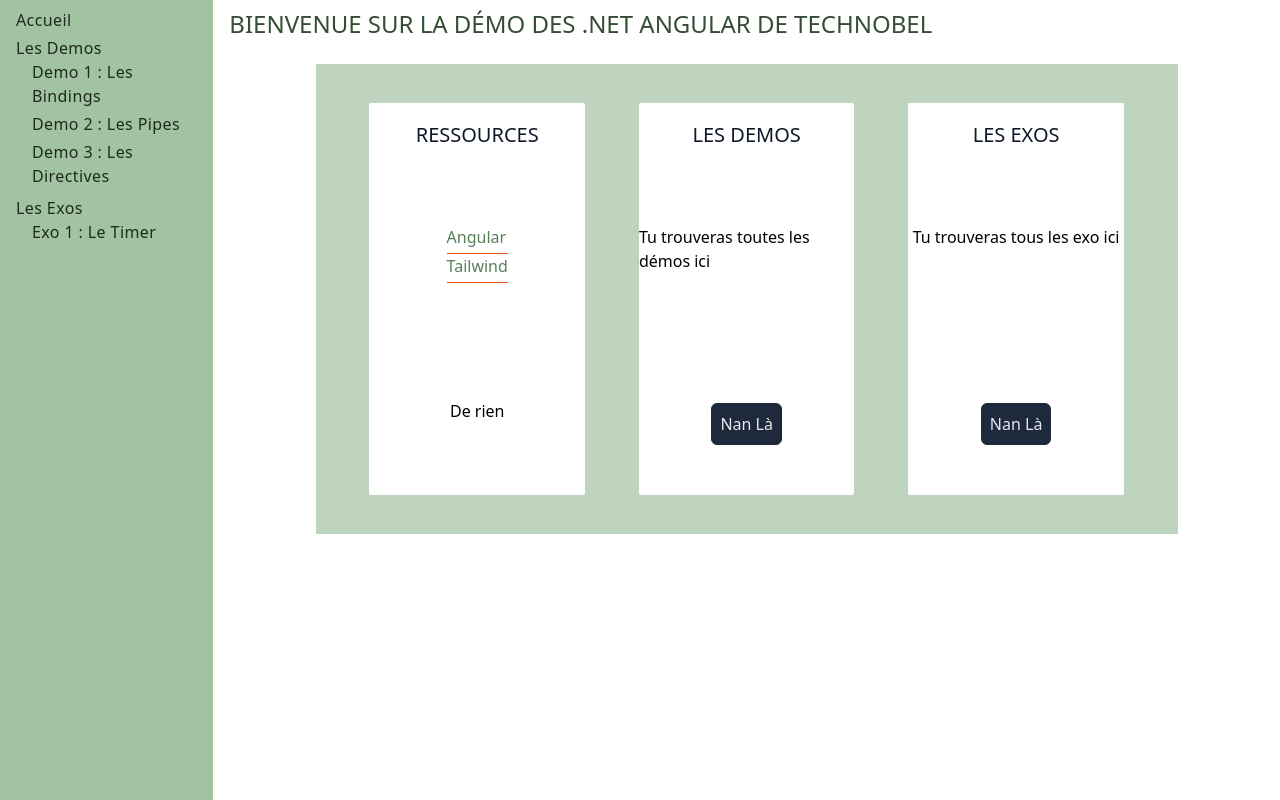
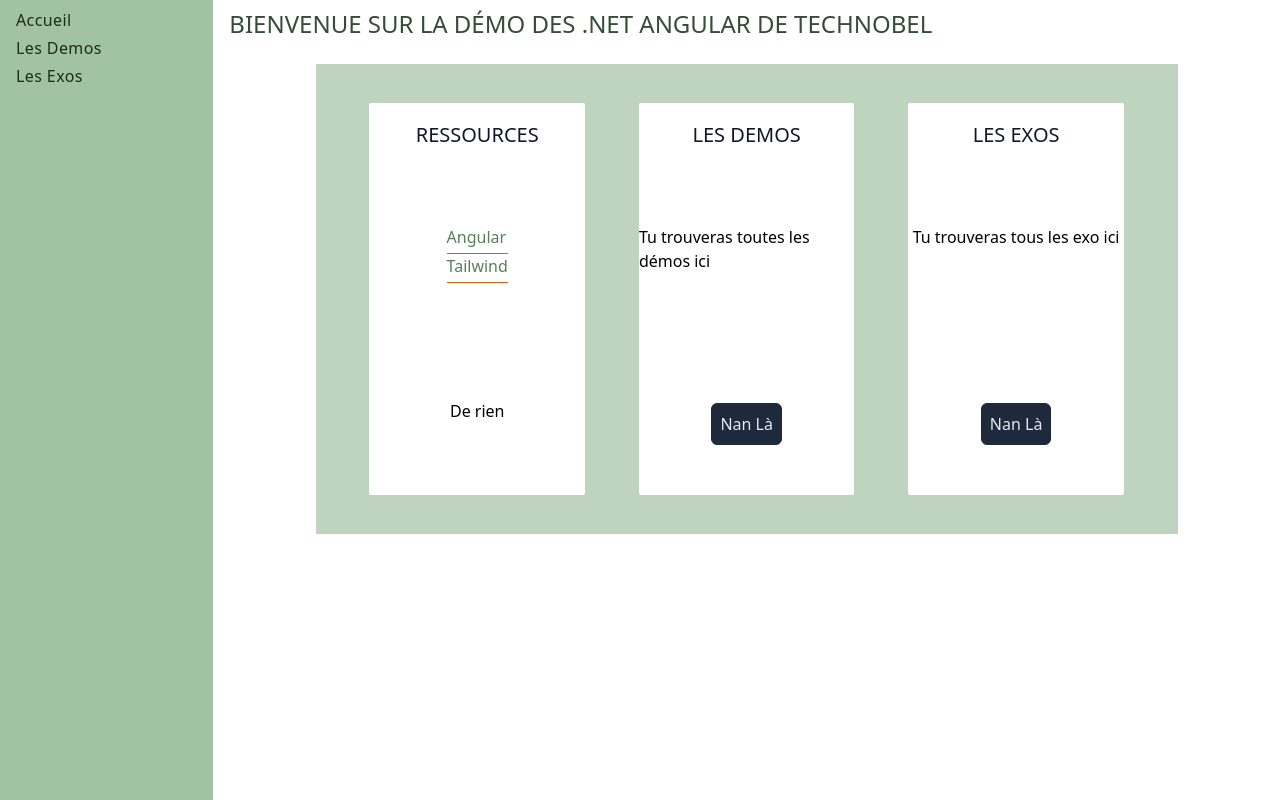
Before and after one commit to ShynOMic/DemoDirectives, an Angular app: page / in a window 1280 px wide. Built offline with nearby package versions, Linux system fonts and the light colour scheme.

Commit message:
correction exo directives

```diff
--- a/src/app/shared/components/navbar/navbar.component.html
+++ b/src/app/shared/components/navbar/navbar.component.html
@@ -1,4 +1,4 @@
-<nav class="h-full bg-primary-200">
+<!-- <nav class="h-full bg-primary-200">
     <ul class="flex flex-col py-2 px-4">
         <li><a routerLink="/">Accueil</a></li>
         <li>
@@ -22,4 +22,23 @@
             </ul>
         </li>
     </ul>
+</nav> -->
+
+<nav class="h-full bg-primary-200">
+    <ul class="flex flex-col py-2 px-4">
+
+        <li *ngFor="let link of links" >
+            <!-- v1 -->
+            <!-- <a (click)="link.isVisible = !link.isVisible" [routerLink]="link.url"> {{ link.title }} </a> -->
+            <!-- v2 -->
+            <a (click)="display(link)" [routerLink]="link.url"> {{ link.title }} </a>
+
+            <ul *ngIf="link.isVisible" class="px-4">
+
+                <li *ngFor="let child of link.children">
+                    <a [routerLink]="child.url"> {{child.title}} </a>
+                </li>
+            </ul>
+        </li>
+    </ul>
 </nav>
--- a/src/app/shared/components/navbar/navbar.component.ts
+++ b/src/app/shared/components/navbar/navbar.component.ts
@@ -1,4 +1,5 @@
 import { Component } from '@angular/core';
+import { Link } from '../../models/link';
 
 @Component({
   selector: 'app-navbar',
@@ -6,5 +7,32 @@ import { Component } from '@angular/core';
   styleUrls: ['./navbar.component.scss']
 })
 export class NavbarComponent {
+  links : Link[] = [
+     { title : 'Accueil', url : '/'},
+     { title : 'Les Demos', url : '/demo', isVisible : false, children : [
+      { title : 'Demo 1 : Les Bindings', url : '/demo/demo1' },
+      { title : 'Demo 2 : Les Pipes', url : '/demo/demo2'},
+      { title : 'Demo 3 : Les Directives', url : '/demo/demo3'}
+     ]},
+     { title : 'Les Exos', url : '/exo', isVisible : false, children : [
+      { title : 'Exo 1 : Le Timer', url : '/exo/exo1'}
+     ]}
+   ];
 
+  //  display(link : Link) : void {
+  //     link.isVisible = !link.isVisible;
+  //     this.links.forEach(l => {
+  //       if(l != link) {
+  //         l.isVisible = false;
+  //       }
+  //     });
+  //  }
+
+  display(link : Link) : void {
+    let wasVisible = link.isVisible;
+    for(let i=0; i< this.links.length; i++) {
+      this.links[i].isVisible = false;
+    }
+    link.isVisible = !wasVisible;
+  }
 }
--- /dev/null
+++ b/src/app/shared/models/link.ts
@@ -0,0 +1,20 @@
+export interface Link {
+    title : string;
+    url? : string;
+    children? : Link[];
+    isVisible? : boolean;
+}
+
+// export class Link {
+//     title: string;
+//     url?: string;
+//     children?: Link[];
+//     isVisible?: boolean;
+
+//     constructor(title : string, url? : string, children? : Link[], isVisible? : boolean ) {
+//         this.title = title;
+//         this.url = url;
+//         this.children = children;
+//         this.isVisible = isVisible;
+//     }
+// }
```
